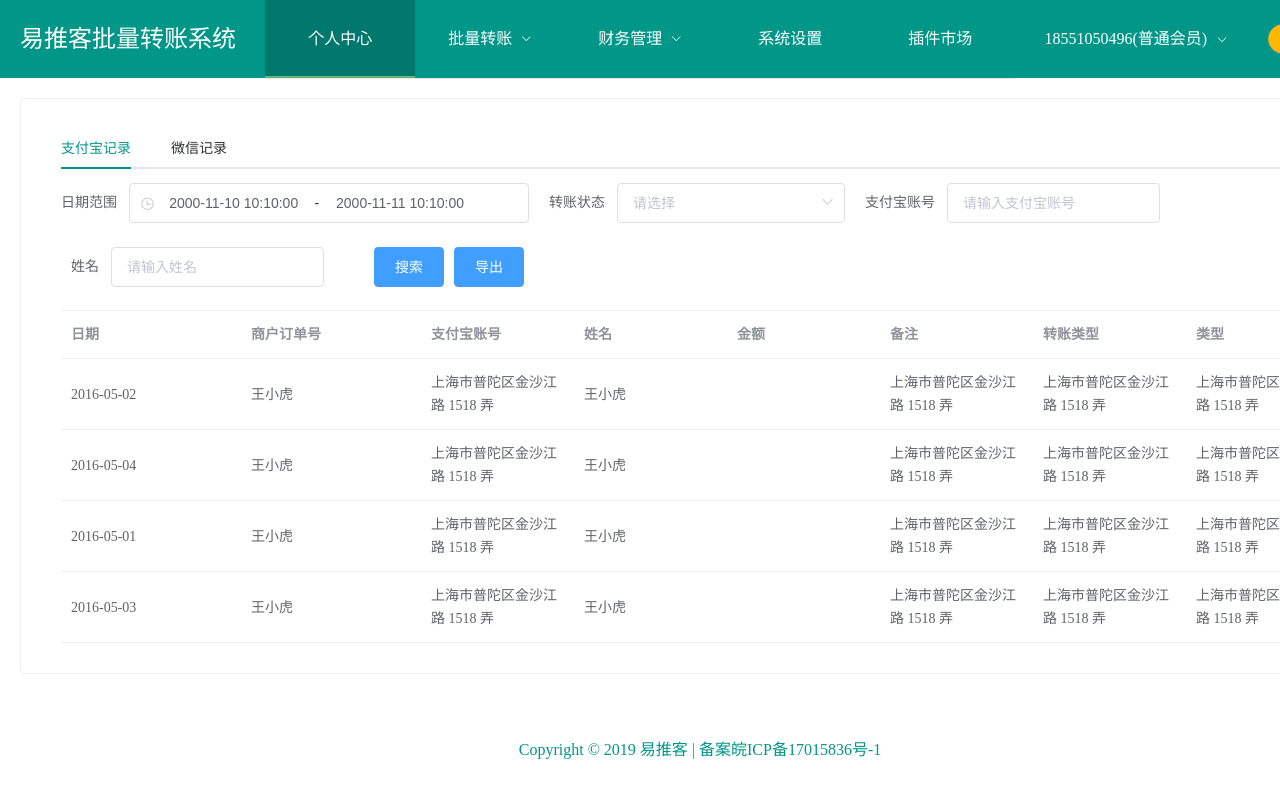
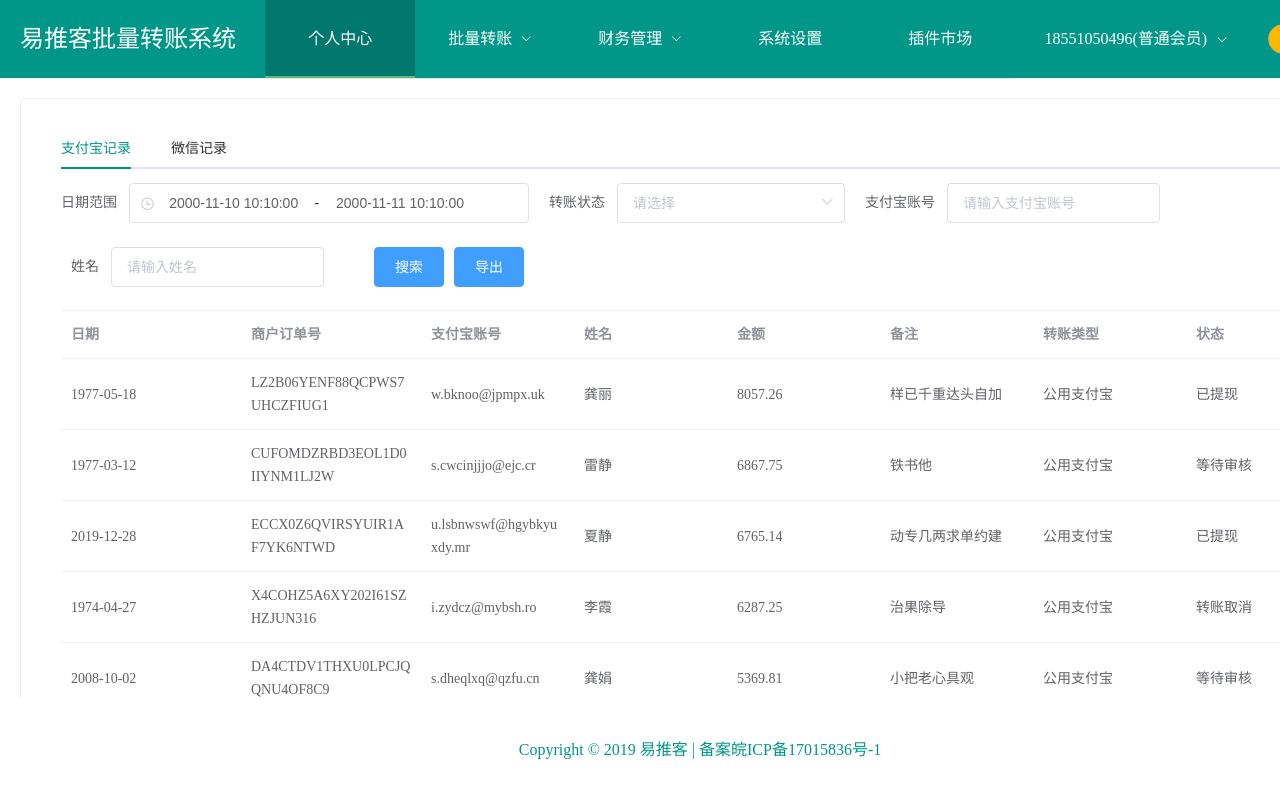
Before and after one commit to godheaven007/transfer-new, a Vue app: page /#/record in a window 1280 px wide. Shown: the top 798 px of the page. Built offline with nearby package versions, Linux system fonts and the light colour scheme.

Commit message:
数据Mock测试

```diff
--- a/src/main.js
+++ b/src/main.js
@@ -8,7 +8,7 @@
 import 'element-ui/lib/theme-chalk/index.css'
 
 // mock开关
-const mock = false;
+const mock = true;
 if (mock) {
   require('@/mock/index');
 }
--- a/src/mock/index.js
+++ b/src/mock/index.js
@@ -1,14 +1,21 @@
-import Mock from 'mockjs'
-
-Mock.mock('/api/user/login', {
-    "code": 200,
-    "data": {
-        "id|1000-2000": 1000,
-        "username": "@cname",
-        "email": "@email",
-        "phone": /^1[385][1-9]\d{8}/,
-        "role|0-1": 0,
-        "createTime": '@date("yyyy-MM-dd HH:mm:ss")',
-        "updateTime": '@date("yyyy-MM-dd HH:mm:ss")'
+import Mock from 'mockjs';
+import {Random} from 'mockjs';
+// http://mockjs.com/
+// 财务管理-转账记录
+Mock.mock('/api/finance/record', () => {
+    let list = [];
+    for(let i = 0; i < 10; i++) {
+        let o = {
+            date: Random.date('yyyy-MM-dd'),
+            orderNo: Random.string('ABCDEFGHIJKLMNOPQRSTUVWXYZ0123456789', 27, 27),
+            account: Random.email(),
+            name: Random.cname(),
+            money: Random.float(100, 10000, 2, 2),
+            remark: Random.cword(2,10),
+            type: '公用支付宝',
+            status: Random.pick(['等待审核', '等待转账', '转账成功', '转账异常', '转账失败', '已提现', '转账取消', '账号异常'])
+        };
+        list.push(o);
     }
-})
+    return list;
+});
--- a/src/views/finance/TransferRecord.vue
+++ b/src/views/finance/TransferRecord.vue
@@ -40,19 +40,19 @@
             </div>
             <div class="search-content">
               <el-table
-                  :data="tableData">
+                  :data="recordData">
                 <el-table-column
                     prop="date"
                     label="日期"
                     width="180">
                 </el-table-column>
                 <el-table-column
-                    prop="name"
+                    prop="orderNo"
                     label="商户订单号"
                     width="180">
                 </el-table-column>
                 <el-table-column
-                    prop="address"
+                    prop="account"
                     label="支付宝账号">
                 </el-table-column>
                 <el-table-column
@@ -64,16 +64,16 @@
                     label="金额">
                 </el-table-column>
                 <el-table-column
-                    prop="address"
+                    prop="remark"
                     label="备注">
                 </el-table-column>
                 <el-table-column
-                    prop="address"
+                    prop="type"
                     label="转账类型">
                 </el-table-column>
                 <el-table-column
-                    prop="address"
-                    label="类型">
+                    prop="status"
+                    label="状态">
                 </el-table-column>
               </el-table>
             </div>
@@ -140,34 +140,21 @@
         zfbAccount: '',
         name: ''
       },
-      tableData: [{
-        date: '2016-05-02',
-        name: '王小虎',
-        address: '上海市普陀区金沙江路 1518 弄',
-      }, {
-        date: '2016-05-04',
-        name: '王小虎',
-        address: '上海市普陀区金沙江路 1518 弄'
-      }, {
-        date: '2016-05-01',
-        name: '王小虎',
-        address: '上海市普陀区金沙江路 1518 弄',
-      }, {
-        date: '2016-05-03',
-        name: '王小虎',
-        address: '上海市普陀区金沙江路 1518 弄'
-      }]
+      recordData: []
     };
   },
   mounted() {
-    console.log(this.search);
+    this.axios.get('/finance/record').then((res) => {
+      this.recordData = res.data;
+    })
   },
   methods: {
+
     handleClick(tab, event) {
       console.log(tab, event);
     },
     doSearch() {
-      alert('搜索')
+      console.log(this.search);
     },
     doExport() {
       alert('导出')
--- a/src/views/index/index.vue
+++ b/src/views/index/index.vue
@@ -174,7 +174,11 @@
   mounted() {
     this.axios.get('/user/login').then((res) => {
       console.log(res,666);
-    })
+    });
+
+    this.axios.get('test').then((res) => {
+      console.log(res);
+    });
   }
 }
 </script>
--- a/vue.config.js
+++ b/vue.config.js
@@ -5,8 +5,9 @@
         proxy: {
             '/api': {
                 target: 'http://localhost:8080',
+                changeOrigin:true,
                 pathRewrite: {
-                    '^/api': '/mock'
+                    '/api': ''
                 }
             }
         }
```
